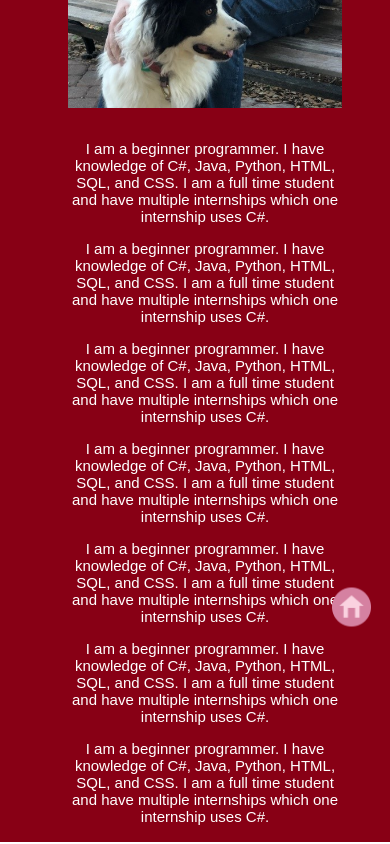
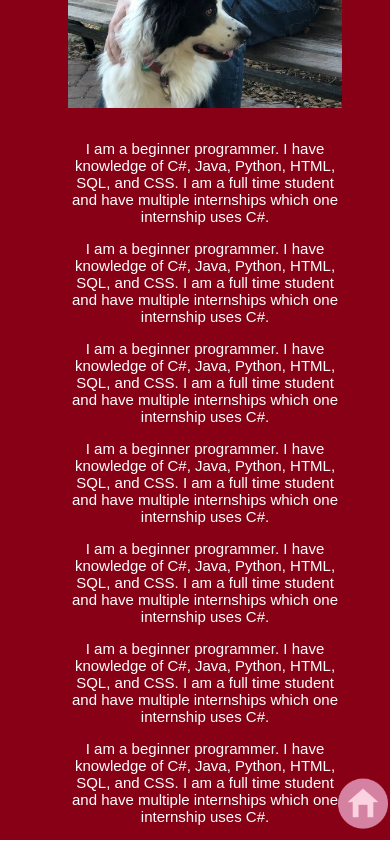
Before and after one commit to JoshTrono/JoshTrono.github.io, a plain HTML site: page index.html in a window 390 px wide. Shown: the part 620-1464 px from the top of the page. Drawn offline with Linux system fonts and the light colour scheme; a web font is replaced by a local one.

Commit message:
button fixes

```diff
--- a/index.css
+++ b/index.css
@@ -7,6 +7,7 @@ html {
     background-repeat: no-repeat;
     background-size:cover;
     padding-left: 20px;
+    overflow: scroll;
     scroll-behavior: smooth;
     padding-top: 10px;
 }
@@ -45,6 +46,9 @@ p {
     margin-top: 2rem;
     margin-bottom: 2rem;
 }
+footer {
+    overflow:scroll;
+}
 
 @media only screen and (max-width: 600px) {
     img {
--- a/index.html
+++ b/index.html
@@ -49,8 +49,14 @@
          and have multiple internships which one internship uses C#.
       </p>
    </div>
-   <button onclick="toTopFunction()" id="myBtn" title="Go To Top"><img src="./images/toTopButton.png"></button>
+
 </body>
+<footer>
+   <div class="bottom">
+
+      <button onclick="toTopFunction()" id="myBtn" title="Go To Top"><img src="./images/toTopButton.png"></button>
+      </div>
+</footer>
 
 
 
--- a/nav_style.css
+++ b/nav_style.css
@@ -36,19 +36,21 @@ li a {
     display:inline-block;
     padding: 1rem;
 }
+#myBtn img {
+    width: 50px;
+}
 #myBtn {
     color: red;
     background: transparent;
-    width: 10%;
     border: none;
-}
-#myBtn img {
     position: absolute;
     right: 5%;
-    bottom: -50%;
-    transform: translateY(-50%);
-    width: 10%;
+
+    transform: translateY(-120%);
 }
+
+
+
 
 @media only screen and (max-width: 600px) {
     nav {
@@ -63,4 +65,13 @@ li a {
         padding: 1px;
         margin: 0;
     }
+    #myBtn {
+        color: red;
+        background: transparent;
+        width: 10%;
+        border: none;
+        position: absolute;
+        right: 5%;
+        transform: translateY(-120%);
+    }
 }
```
